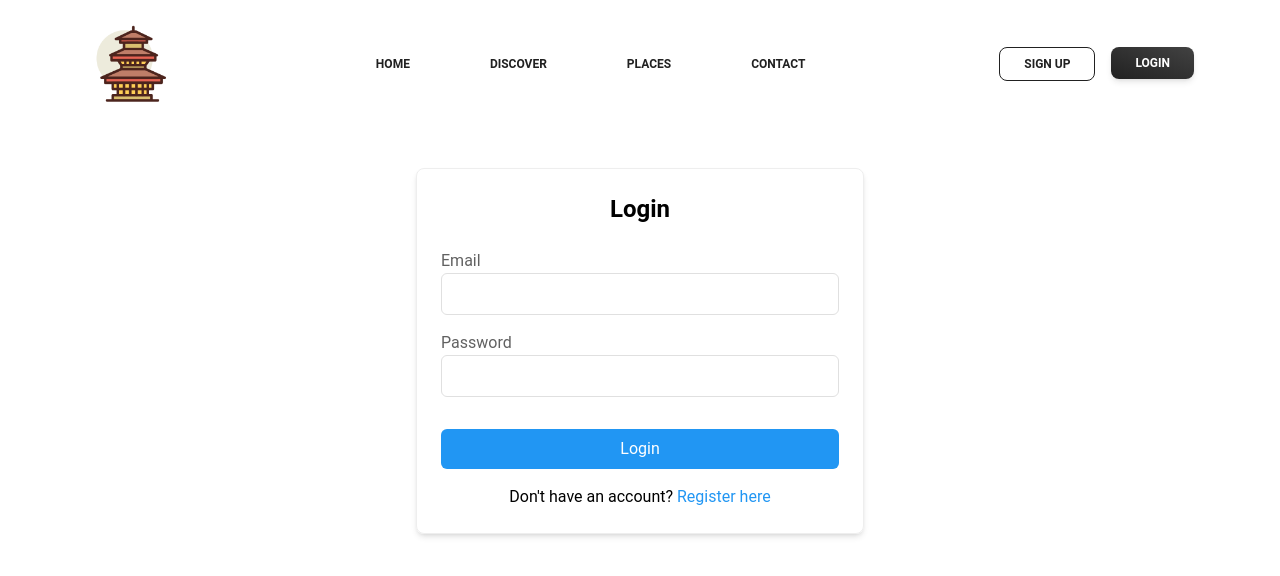
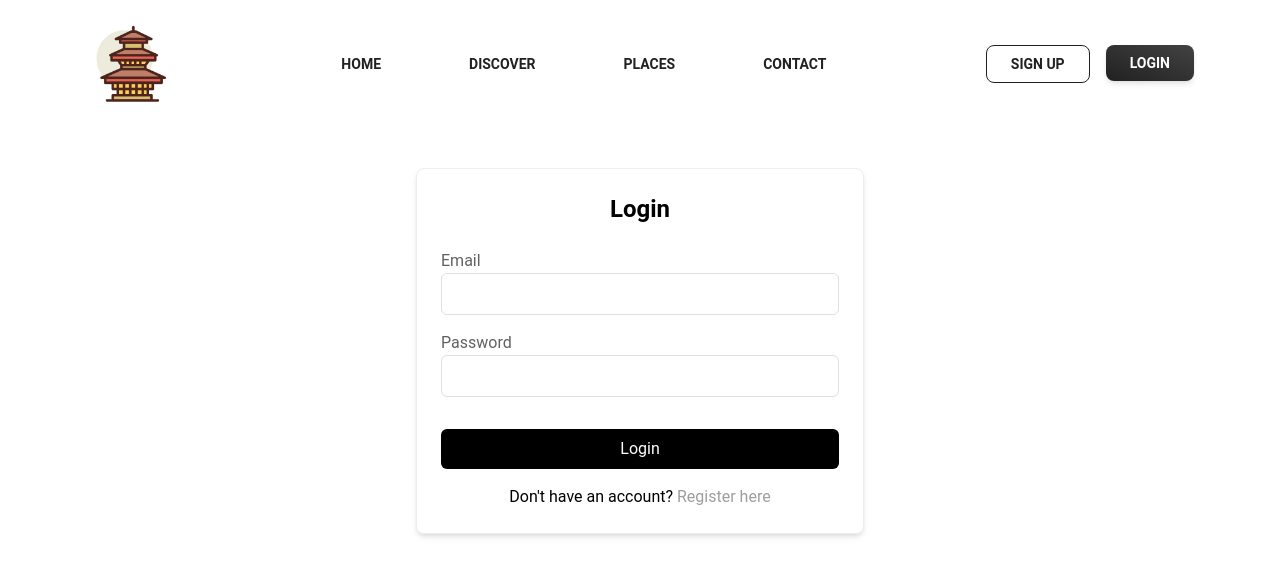
Before and after one commit to biplavdotcom/Ghumna-Jam-A-travel-package-website, a React (Vite) app in the folder frontend/: page /login in a window 1280 px wide. Shown: the top 576 px of the page. Built offline with nearby package versions, Linux system fonts and the light colour scheme.

Commit message:
button and img

```diff
--- a/frontend/src/App.jsx
+++ b/frontend/src/App.jsx
@@ -18,7 +18,7 @@ const App = () => {
           <Route path="/" element={<Layout />}>
             <Route path="/home" element={<Home />} />
             <Route path="/contact" element={<Contact />} />
-            <Route path="/blogs" element={<Discover />} />
+            <Route path="/discover" element={<Discover />} />
             <Route path="/blogs/:id" element={<DiscoverDetails />} />
             <Route path="/places" element={<PlacesRoute />} />
             <Route path="/register" element={<Register />} />
--- a/frontend/src/component/Login.jsx
+++ b/frontend/src/component/Login.jsx
@@ -56,14 +56,14 @@ const Login = () => {
         {error && <p className="text-red-500 text-sm">{error}</p>}
         <button
           type="submit"
-          className="w-full bg-blue-500 text-white py-2 rounded-md mt-4"
+          className="w-full bg-black text-white py-2 rounded-md mt-4"
         >
           Login
         </button>
       </form>
       <p className="mt-4 text-center">
         Don't have an account?{" "}
-        <Link to="/register" className="text-blue-500">Register here</Link>
+        <Link to="/register" className="text-gray-500">Register here</Link>
       </p>
     </div>
   );
--- a/frontend/src/component/Navbar.jsx
+++ b/frontend/src/component/Navbar.jsx
@@ -23,9 +23,9 @@ const Navbar = () => {
           <div className="hidden md:block">
             <ul className="flex items-center gap-8">
               {["Home", "Discover", "Places", "Contact"].map((item, index) => (
-                <li key={index} className="py-2">
+                <li key={index} className="py-2 ">
                   <NavLink to={`/${item.toLowerCase()}`}>
-                    <Button variant="text">{item}</Button>
+                    <Button variant="text" size="lg">{item}</Button>
                   </NavLink>
                 </li>
               ))}
@@ -35,12 +35,12 @@ const Navbar = () => {
           {/* Buttons Section */}
           <div className="hidden md:flex space-x-4">
             <NavLink to="/Register">
-              <Button variant="outlined" rounded="full" className="px-6 py-2">
+              <Button variant="outlined" rounded="full" size="lg" className="px-6 py-2">
                 Sign Up
               </Button>
             </NavLink>
             <NavLink to="/Login">
-              <Button variant="gradient" rounded="full" className="px-6 py-2">
+              <Button variant="gradient" rounded="full" size="lg" className="px-6 py-2">
                 Login
               </Button>
             </NavLink>
--- a/frontend/src/component/Navbar/Menubar.jsx
+++ b/frontend/src/component/Navbar/Menubar.jsx
@@ -4,6 +4,7 @@ import restro from "../../assets/pictures/restro.png";
 import plane from "../../assets/pictures/airplane.png";
 import packages from "../../assets/pictures/package.png";
 import lens from "../../assets/pictures/lens-svgrepo-com.png";
+import introimg from "../../assets/pictures/images.jpg"
 
 const menuItems = [
   { label: "Hotels", icon: bed },
@@ -41,6 +42,11 @@ const Menubar = () => {
           aria-label="Search for places, hotels, or flights"
         />
       </form>
+
+      <div className="p-12 md:p-16">
+        <img src={introimg} className="h-auto md:h-screen md:w-screen rounded-xl" />
+
+      </div>
     </div>
   );
 };
```
Also changed, not shown: frontend/src/assets/pictures/images.jpg (added).
